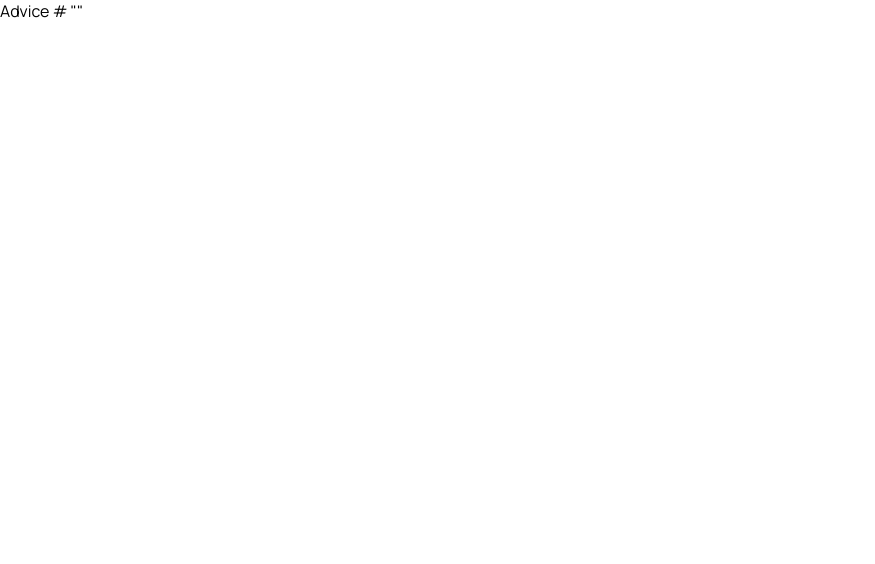
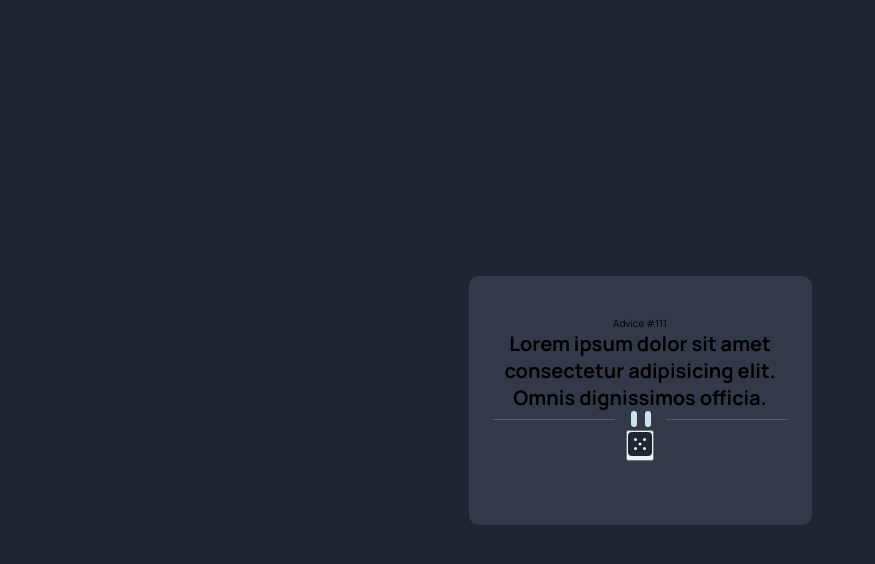
Before and after one commit to EdwardShanahan07/advice-generator-app, a plain HTML site: page index.html in a window 1280 px wide. Shown: the whole page, without its empty margins (0-875 px from the left). Drawn offline with Linux system fonts and the light colour scheme.

Commit message:
Style card

```diff
--- a/assets/css/style.css
+++ b/assets/css/style.css
@@ -16,7 +16,7 @@
 /* Global */
 
 html {
-  font-size: 62/5%;
+  font-size: 62.5%;
 }
 
 *::before,
@@ -28,5 +28,22 @@ html {
 }
 
 body {
+  background-color: var(--color-blue);
   font-family: var(--font-family);
+  display: flex;
+  justify-content: center;
+  align-items: center;
+  height: 100vh;
 }
+
+.card {
+  background-color: var(--color-dark-grayish-blue);
+  border-radius: 10px;
+  width: 343px;
+  padding: 4rem 2.4rem 6.4rem 2.4rem;
+  text-align: center;
+}
+
+.divider-img-desktop {
+  display: none;
+}
--- a/index.html
+++ b/index.html
@@ -16,9 +16,27 @@
     <title>Frontend Mentor | Advice generator app</title>
   </head>
   <body>
-    Advice #<!-- Advice ID goes here -->
+    <div class="card">
+      <p>Advice #<span id="advice-id">111</span></p>
+      <h1 id="adive-text">
+        Lorem ipsum dolor sit amet consectetur adipisicing elit. Omnis
+        dignissimos officia.
+      </h1>
+      <img
+        class="divider-img divider-img-mobile"
+        src="./assets/images/pattern-divider-mobile.svg"
+        alt="Divider"
+      />
+      <img
+        class="divider-img divider-img-desktop"
+        src="./assets/images/pattern-divider-desktop.svg"
+        alt="Divider"
+      />
 
-    "<!-- Advice text goes here -->"
+      <button>
+        <img src="./assets/images/icon-dice.svg" alt="" />
+      </button>
+    </div>
 
     <script src="./assets/js/index.js"></script>
   </body>
```
